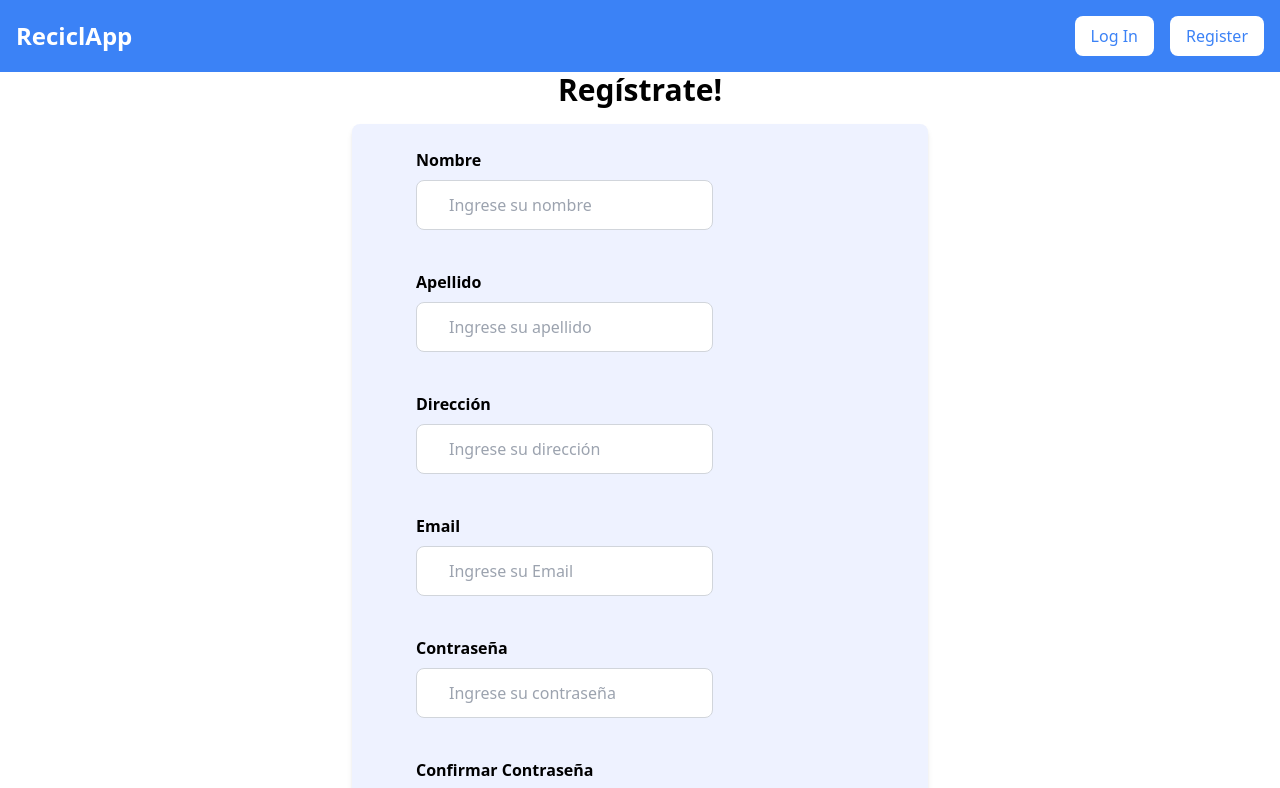
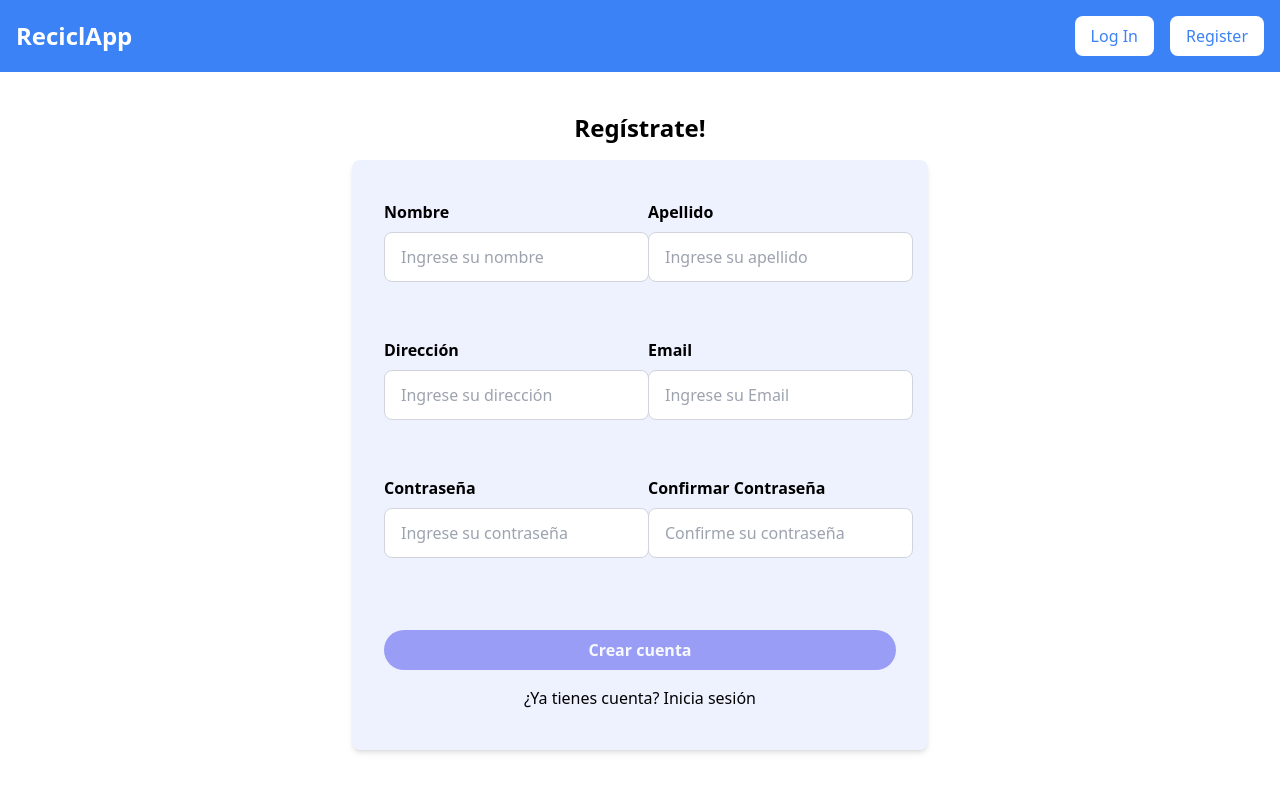
Before and after one commit to No-Country/s11-02-m-node-react, a Next.js app in the folder front/: page /RegisterPage in a window 1280 px wide. Shown: the top 788 px of the page. Built offline with nearby package versions, Linux system fonts and the light colour scheme.

Commit message:
feat: updated register styles

```diff
--- a/front/app/components/Register/Registerform.jsx
+++ b/front/app/components/Register/Registerform.jsx
@@ -31,7 +31,7 @@ const Registerform = () => {
                     ),
 
                address: Yup.string()
-                    .required('La dirección es obligatorio')
+                    .required('La dirección es obligatoria')
                     .matches(/^[A-Za-z0-9\s]+$/, 'Caracteres inválidos'),
 
                email: Yup.string()
@@ -57,14 +57,17 @@ const Registerform = () => {
      });
 
      return (
-          <div className="flex justify-center ">
+          <div className="flex justify-center my-10">
                <div className="w-full max-w-xl">
-                    <h2 className="text-3xl font-sans font-bold text-white-800 text-center mb-4">
+                    <h2 className="text-2xl font-sans font-bold text-white-800 text-center mb-4">
                          Regístrate!
                     </h2>
-                    <div className="bg-indigo-50 rounded-lg shadow-md px-16 py-6">
-                         <form action="" onSubmit={formik.handleSubmit}>
-                              <div className="mb-10">
+                    <div className="bg-indigo-50 rounded-lg shadow-md px-6 py-8 ">
+                         <form
+                              action=""
+                              onSubmit={formik.handleSubmit}
+                              className="flex flex-wrap">
+                              <div className="w-full md:w-1/2 mb-10 p-2">
                                    <label
                                         htmlFor="firstname"
                                         className="block text-black text-md font-bold mb-2">
@@ -72,7 +75,7 @@ const Registerform = () => {
                                    </label>
                                    <input
                                         type="text"
-                                        className="border border-gray-300 py-3 px-8 rounded-lg focus:border-indigo-500 outline-none focus:ring-1 focus:ring-indigo-500 text-black"
+                                        className="border border-gray-300 py-3 px-4  rounded-lg focus:border-indigo-500 outline-none focus:ring-1 focus:ring-indigo-500 text-black"
                                         id="firstname"
                                         placeholder="Ingrese su nombre"
                                         value={formik.values.firstname}
@@ -90,7 +93,7 @@ const Registerform = () => {
                                    ) : null}
                               </div>
 
-                              <div className="mb-10">
+                              <div className="w-full md:w-1/2 mb-10 p-2">
                                    <label
                                         htmlFor="lastname"
                                         className="block text-black text-md font-bold mb-2">
@@ -98,7 +101,7 @@ const Registerform = () => {
                                    </label>
                                    <input
                                         type="text"
-                                        className="border border-gray-300 py-3 px-8 rounded-lg focus:border-indigo-500 outline-none focus:ring-1 focus:ring-indigo-500 text-black"
+                                        className="border border-gray-300 py-3 px-4 rounded-lg focus:border-indigo-500 outline-none focus:ring-1 focus:ring-indigo-500 text-black"
                                         id="lastname"
                                         placeholder="Ingrese su apellido"
                                         value={formik.values.lastname}
@@ -116,7 +119,7 @@ const Registerform = () => {
                                    ) : null}
                               </div>
 
-                              <div className="mb-10">
+                              <div className="w-full md:w-1/2 mb-10 p-2">
                                    <label
                                         htmlFor="address"
                                         className="block text-black text-md font-bold mb-2">
@@ -124,7 +127,7 @@ const Registerform = () => {
                                    </label>
                                    <input
                                         type="text"
-                                        className="border border-gray-300 py-3 px-8 rounded-lg focus:border-indigo-500 outline-none focus:ring-1 focus:ring-indigo-500 text-black"
+                                        className="border border-gray-300 py-3 px-4 rounded-lg focus:border-indigo-500 outline-none focus:ring-1 focus:ring-indigo-500 text-black"
                                         id="address"
                                         placeholder="Ingrese su dirección"
                                         value={formik.values.address}
@@ -142,7 +145,7 @@ const Registerform = () => {
                                    ) : null}
                               </div>
 
-                              <div className="mb-10">
+                              <div className="w-full md:w-1/2 mb-10 p-2">
                                    <label
                                         htmlFor="email"
                                         className="block text-black text-md font-bold mb-2">
@@ -150,7 +153,7 @@ const Registerform = () => {
                                    </label>
                                    <input
                                         type="text"
-                                        className="border border-gray-300 py-3 px-8 rounded-lg focus:border-indigo-500 outline-none focus:ring-1 focus:ring-indigo-500 text-black"
+                                        className="border border-gray-300 py-3 px-4 rounded-lg focus:border-indigo-500 outline-none focus:ring-1 focus:ring-indigo-500 text-black"
                                         id="email"
                                         placeholder="Ingrese su Email"
                                         value={formik.values.email}
@@ -168,7 +171,7 @@ const Registerform = () => {
                                    ) : null}
                               </div>
 
-                              <div className="mb-10">
+                              <div className="w-full md:w-1/2 mb-10 p-2">
                                    <label
                                         htmlFor="password"
                                         className="block text-black text-md font-bold mb-2">
@@ -176,7 +179,7 @@ const Registerform = () => {
                                    </label>
                                    <input
                                         type="password"
-                                        className="border border-gray-300 py-3 px-8 rounded-lg focus:border-indigo-500 outline-none focus:ring-1 focus:ring-indigo-500 text-black"
+                                        className="border border-gray-300 py-3 px-4 rounded-lg focus:border-indigo-500 outline-none focus:ring-1 focus:ring-indigo-500 text-black"
                                         id="password"
                                         placeholder="Ingrese su contraseña"
                                         value={formik.values.password}
@@ -194,7 +197,7 @@ const Registerform = () => {
                                    ) : null}
                               </div>
 
-                              <div className="mb-10">
+                              <div className="w-full md:w-1/2 mb-10 p-2">
                                    <label
                                         htmlFor="confirmpass"
                                         className="block text-black text-md font-bold mb-2">
@@ -202,10 +205,10 @@ const Registerform = () => {
                                    </label>
                                    <input
                                         type="password"
-                                        className="border border-gray-300 py-3 px-8 rounded-lg focus:border-indigo-500 outline-none focus:ring-1 focus:ring-indigo-500 text-black"
+                                        className="border border-gray-300 py-3 px-4 rounded-lg focus:border-indigo-500 outline-none focus:ring-1 focus:ring-indigo-500 text-black"
                                         id="confirmpass"
-                                        placeholder="Ingrese su contraseña"
-                                        value={formik.values.confirmPassword}
+                                        placeholder="Confirme su contraseña"
+                                        value={formik.values.confirmpass}
                                         onChange={formik.handleChange}
                                         onBlur={formik.handleBlur}
                                    />
@@ -218,7 +221,7 @@ const Registerform = () => {
                                         </div>
                                    ) : null}
                               </div>
-                              <Link href="/LoginPage">
+                              <div className="w-full p-2">
                                    <input
                                         type="submit"
                                         className={`bg-indigo-500 hover:bg-indigo-600 text-white font-bold py-2 px-4 rounded-full w-full cursor-pointer mt-4 ease-in-out duration-300 ${
@@ -231,7 +234,16 @@ const Registerform = () => {
                                              !formik.isValid || !formik.dirty
                                         }
                                    />
-                              </Link>
+
+                                   <div className="flex justify-center mt-4 text-base">
+                                        ¿Ya tienes cuenta?
+                                        <Link href="LoginPage">
+                                             <span className=" font-medium cursor-pointer text-base hover:text-indigo-700 ml-1">
+                                                  Inicia sesión
+                                             </span>
+                                        </Link>
+                                   </div>
+                              </div>
                          </form>
                     </div>
                </div>
```
